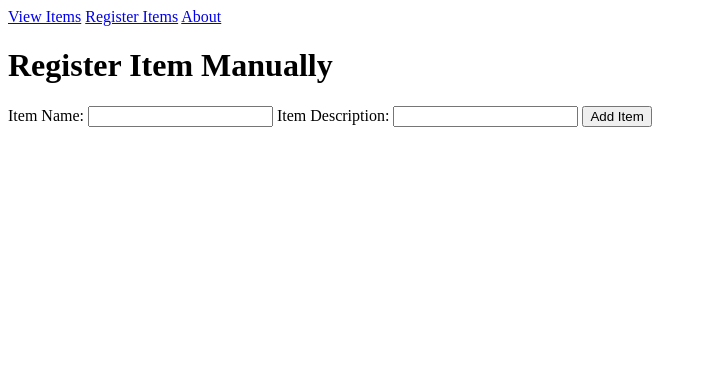
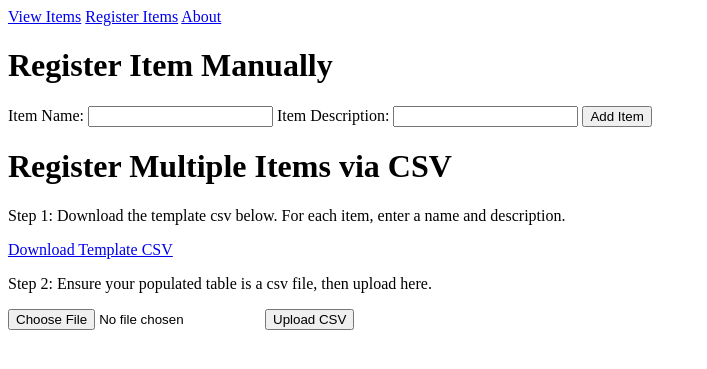
Before and after one commit to ProgrammingCharm/checkout_system, a Flask app: page /view_register_item_page in a window 1280 px wide. Shown: the top 369 px of the page, without its empty margins (0-707 px from the left). Run offline with Flask 3, Linux system fonts and the light colour scheme.

Commit message:
New route for allowing user to upload a populated csv file, which iteratively adds each row and its attributes as a single ite to the database.

```diff
--- a/app.py
+++ b/app.py
@@ -39,7 +39,31 @@ def download_template():
     with open(csv_file, mode='w', newline='') as file:
         writer = csv.writer(file)
         writer.writerow(['item_name', 'item_description'])
-    return send_file(csv_file, as_attached=True)
+    return send_file(csv_file)
+
+#For uploading populated csv, should start at index 1 skipping first row.
+@app.route("/upload_csv", methods=["POST"])
+def upload_csv():
+        if "file" not in request.files:
+            return "No file part in form.", 400
+        file = request.files["file"]
+        if file.filename == '':
+            return "No selected file.", 400
+        if file and file.filename.endswith(".csv"):
+            file_data = file.stream.read().decode().splitlines()
+            rows = csv.reader(file_data)
+            # Effectively skipping the first row which is a header for the table
+            next(rows)
+            for row in rows:
+                if len(row) < 2:
+                    continue
+                item_name = row[0]
+                item_description = row[1]
+                add_item(item_name, item_description, item_availability="Available")
+            return view_items_page()
+            #return "Items added successfully.", 200
+        #return "Invalid file format.", 400
+        return view_register_item_page()
 
 if __name__ == '__main__':
     app.run(debug=True)
--- a/templates/register.html
+++ b/templates/register.html
@@ -9,7 +9,7 @@
 		<a href="{{ url_for('view_register_item_page') }}">Register Items</a>
 		<a href="{{ url_for('about_page') }}">About</a>
 	</div>
-	<h1> Register Item Manually</h1>
+	<h1>Register Item Manually</h1>
 	<form method="POST" action="/add_item_manually">
 		<label for="item_name">Item Name:</label>
 		<input type="text" id="item_name" name="item_name">
@@ -17,5 +17,14 @@
 		<input type="text" id="item_description" name="item_description">
 		<input type="submit" value="Add Item">
 	</form>
+	<h1>Register Multiple Items via CSV</h1>
+	<p>Step 1: Download the template csv below. For each item, enter a name and description.</p>
+	<a href="{{ url_for("download_template") }}">Download Template CSV</a>
+	<p>Step 2: Ensure your populated table is a csv file, then upload here.</label>
+	<form method="POST" action="/upload_csv" enctype="multipart/form-data">
+		<label for="file"></label>
+		<input type="file" id="file" name="file">
+		<input type="submit" value="Upload CSV">
+	</form>
 </body>
 </html>
```
